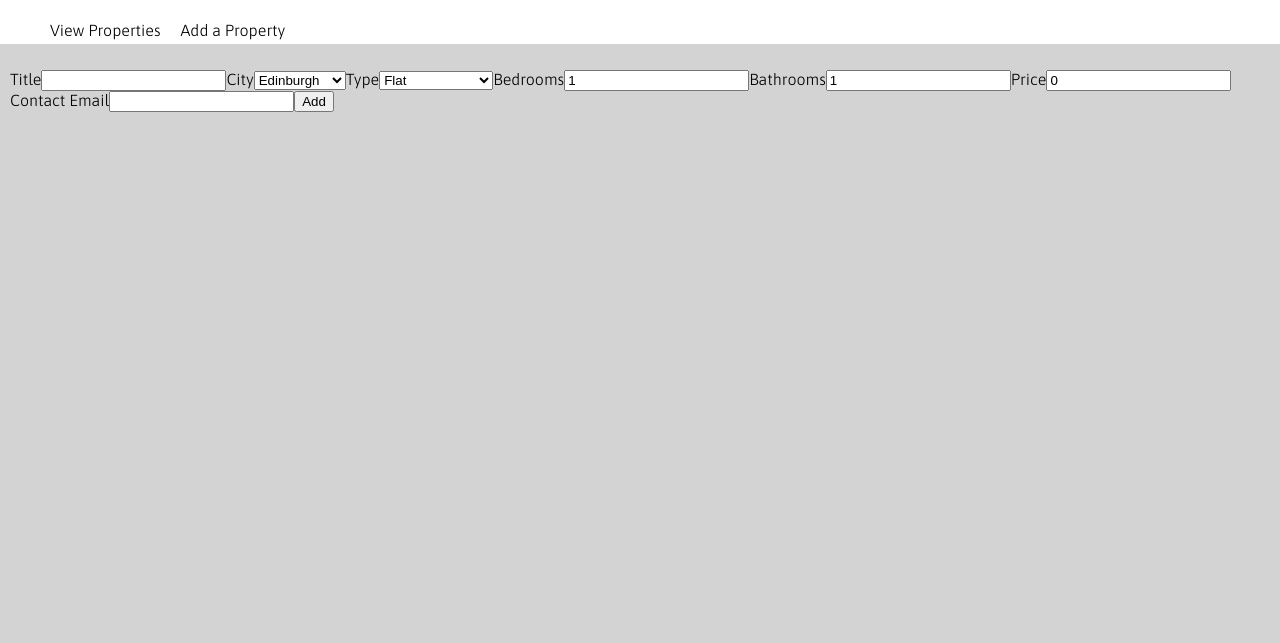
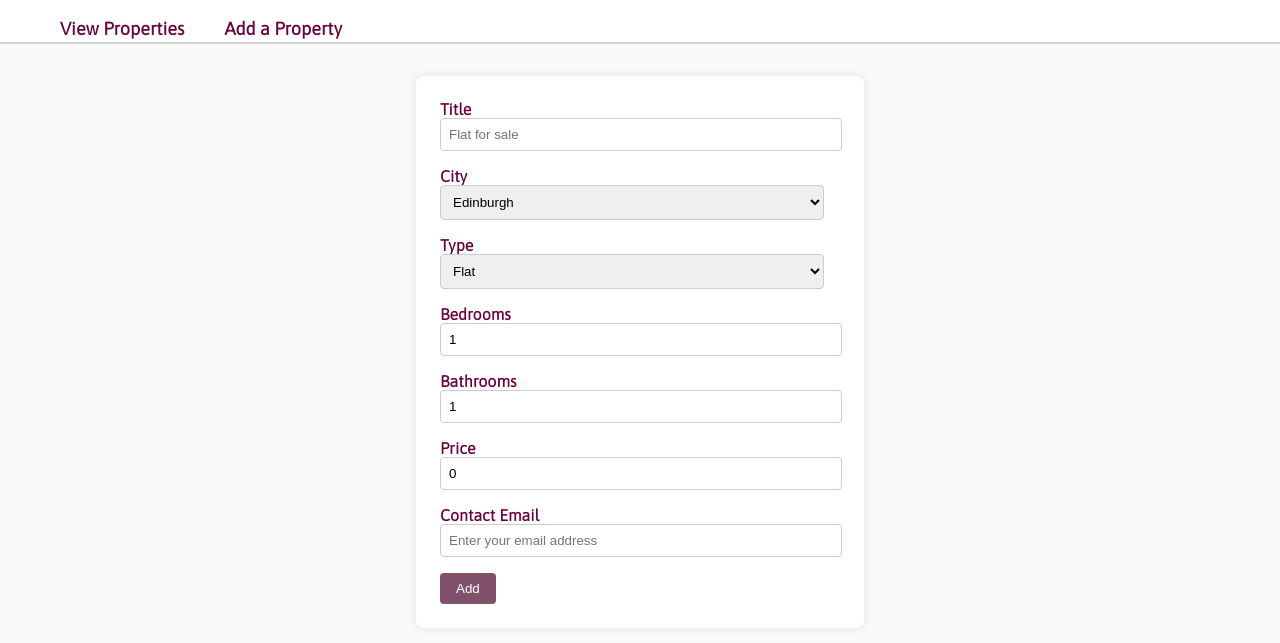
Before and after one commit to acristinasoare/Surreal-Estate, a React app: page /add-property in a window 1280 px wide. Shown: the part 153-796 px from the top of the page. Built offline with nearby package versions, Linux system fonts and the light colour scheme.

Commit message:
added styling for AddProperty form & NavBar

```diff
--- a/src/components/AddProperty.js
+++ b/src/components/AddProperty.js
@@ -24,17 +24,21 @@ const AddProperty = () => {
 
   return (
     <div className="add-property">
-      <form onSubmit={handleAddProperty}>
+      <form onSubmit={handleAddProperty} className="add-property__form">
+        <div className="add-property__form-item">
           <label htmlFor="title">
             Title
             <input
               type="text"
+              placeholder="Flat for sale"
               id="title"
               name="title"
               value={fields.title}
               onChange={handleFieldChange}
             />
           </label>
+        </div>
+        <div className="add-property__form-item">
           <label htmlFor="city">
             City
             <select
@@ -49,6 +53,8 @@ const AddProperty = () => {
               <option value="Manchester">Manchester</option>
             </select>
           </label>
+        </div>
+        <div className="add-property__form-item">
           <label htmlFor="type">
             Type
             <select
@@ -66,6 +72,8 @@ const AddProperty = () => {
               <option value="Bungalow">Bungalow</option>
             </select>
           </label>
+        </div>
+        <div className="add-property__form-item">
           <label htmlFor="bedrooms">
             Bedrooms
             <input
@@ -76,6 +84,8 @@ const AddProperty = () => {
               onChange={handleFieldChange}
             />
           </label>
+        </div>
+        <div className="add-property__form-item">
           <label htmlFor="bathrooms">
             Bathrooms
             <input
@@ -86,6 +96,8 @@ const AddProperty = () => {
               onChange={handleFieldChange}
             />
           </label>
+        </div>
+        <div className="add-property__form-item">
           <label htmlFor="price">
             Price
             <input
@@ -96,17 +108,25 @@ const AddProperty = () => {
               onChange={handleFieldChange}
             />
           </label>
+        </div>
+        <div className="add-property__form-item">
           <label htmlFor="email">
             Contact Email
             <input
               type="email"
+              placeholder="Enter your email address"
               id="email"
               name="email"
               value={fields.email}
               onChange={handleFieldChange}
             />
           </label>
-        <button className="submit-button" type="submit">
+        </div>
+        <button
+          type="submit"
+          id="submitBtn"
+          className="add-property__form-button"
+        >
           Add
         </button>
       </form>
--- a/src/styles/add-property.css
+++ b/src/styles/add-property.css
@@ -1,3 +1,43 @@
 .add-property {
-  padding: 10px 10px;
+  display: flex;
+  justify-content: center;
+  background-color: hsla(0, 0%, 100%, 0.863);
+  margin-top: 0;
 }
+
+.add-property__form {
+  margin: 2rem;
+  background-color: #ffffff;
+  border-radius: 8px;
+  padding: 1.5rem;
+  box-shadow: 0px 0px 10px rgba(0, 0, 0, 0.1);
+  width: 400px;
+}
+
+.add-property__form-item {
+  margin-bottom: 1rem;
+  margin-right: 1rem;
+  color: #66023c;
+  font-weight: bolder;
+}
+
+input,
+select {
+  width: 100%;
+  padding: 0.5rem;
+  border: 1px solid #ccc;
+  border-radius: 4px;
+}
+
+.add-property__form-button {
+  background-color: #81516b;
+  color: #fff;
+  border: none;
+  border-radius: 4px;
+  padding: 0.5rem 1rem;
+  cursor: pointer;
+}
+
+.add-property__form-button:hover {
+  background-color: #66023c;
+}
--- a/src/styles/navbar.css
+++ b/src/styles/navbar.css
@@ -1,24 +1,28 @@
 .navbar {
   background-color: white;
-  border-bottom-color: grey;
 }
 
 .logo {
   width: 200px;
   height: auto;
-  list-style: none;
 }
 
-.navbar-link {
-  text-decoration: none;
+.navbar-links {
+  display: flex;
+  flex-direction: row;
+  justify-content: left;
+  list-style-type: none;
+  margin-bottom: 2px;
+  padding-bottom: 2px;
 }
 
 .navbar-links-item {
-  margin: 0;
-  padding: 5px 10px;
-  display: inline-block;
+  padding: 1.5px 20px;
 }
-a {
+
+.link-text {
   text-decoration: none;
-  color: black;
+  color: #66023c;
+  font-size: large;
+  font-weight: bolder;
 }
```
Lines whose indentation alone changed are shown as unchanged.
